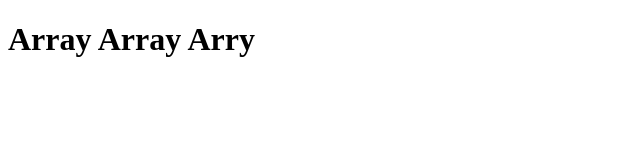
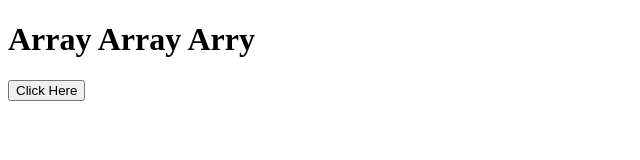
Before and after one commit to ncdas/prapro, a plain HTML site: page Array/array.html in a window 1280 px wide. Shown: the whole page, without its empty margins (0-640 px from the left). Drawn offline with Linux system fonts and the light colour scheme.

Commit message:
add new element using a function

```diff
--- a/Array/array.html
+++ b/Array/array.html
@@ -8,6 +8,8 @@
 </head>
 <body>
     <h1>Array Array Arry</h1>
+    <button onclick="myFunction()">Click Here</button>
+    <h3 id="Lemon"></h3>
     <script src="array.js"></script>
 </body>
 </html>
--- a/Array/array.js
+++ b/Array/array.js
@@ -19,3 +19,8 @@ let frtLen = fruits.length;
     for (let i = 0; i < frtLen; i++){   //the loop will stop when array length will be same as i.
         console.log(fruits[i]);     // output
     }
+
+    function myFunction(){
+        fruits[fruits.length] = "lemon";
+        document.getElementById("Lemon").innerHTML = fruits;
+    }
```
